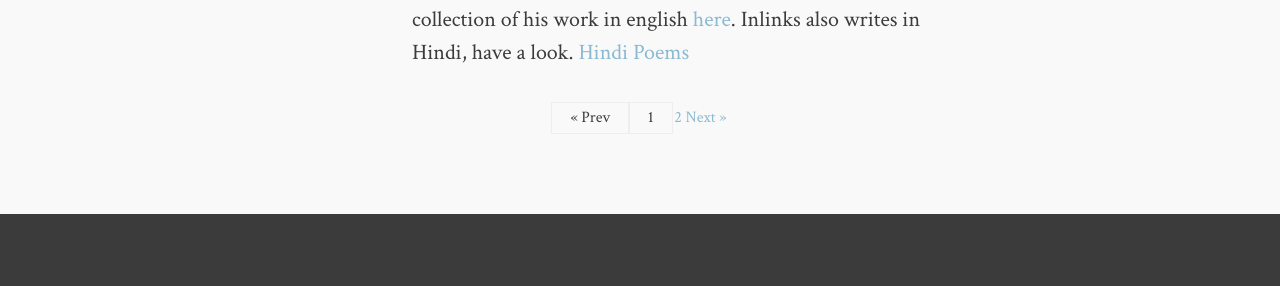
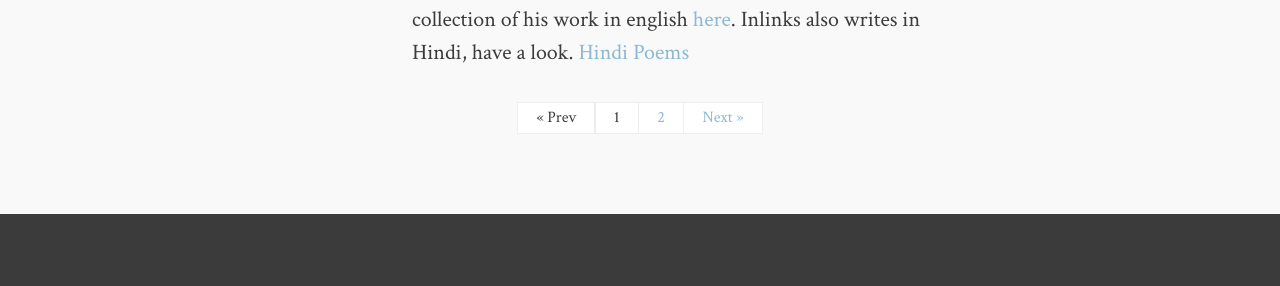
Before and after one commit to InkLinks/InkLinks.github.io, a Jekyll site: the page built from index.html, in a window 1280 px wide. Shown: the part 910-1196 px from the top of the page. Built offline with Jekyll 4.4.1, drawn with Linux system fonts in a browser that asks for light colours; the list of posts is cut into pages by our own code.

Commit message:
adding pagination

```diff
--- a/_layouts/home.html
+++ b/_layouts/home.html
@@ -22,9 +22,8 @@
 
 
 
-<!-- pagination -->
 {% if paginator.total_pages > 1 %}
-<div class="pagination">
+<div class="wj-pagination">
   {% if paginator.previous_page %}
     <a href="{{ paginator.previous_page_path | prepend: site.baseurl | replace: '//', '/' }}">&laquo; Prev</a>
   {% else %}
@@ -33,7 +32,7 @@
 
   {% for page in (1..paginator.total_pages) %}
     {% if page == paginator.page %}
-      <span class="webjeda">{{ page }}</span>
+      <span class="active">{{ page }}</span>
     {% elsif page == 1 %}
       <a href="/">{{ page }}</a>
     {% else %}
@@ -48,28 +47,25 @@
   {% endif %}
 </div>
 {% endif %}
+
 <style>
-  pagination {
-    min-width: 100%;
-  }
+.wj-pagination {
+    text-align: center;
+}
 
-  pagination a, .pagination span {
+.wj-pagination a, .wj-pagination span {
     padding: 7px 18px;
     border: 1px solid #eee;
     margin-left: -2px;
     margin-right: -2px;
+    background-color: #ffffff;
     display: inline-block;
-  }
+}
 
-.pagination a {
-    &:hover {
-        color: #333;
-    }
- }
-
-.pagination {
-    text-align: center;
- }
+.wj-pagination a:hover {
+    background-color: #f1f1f1;
+    color: #333;
+}
 </style>
 
   {% include footer.html %}
```
